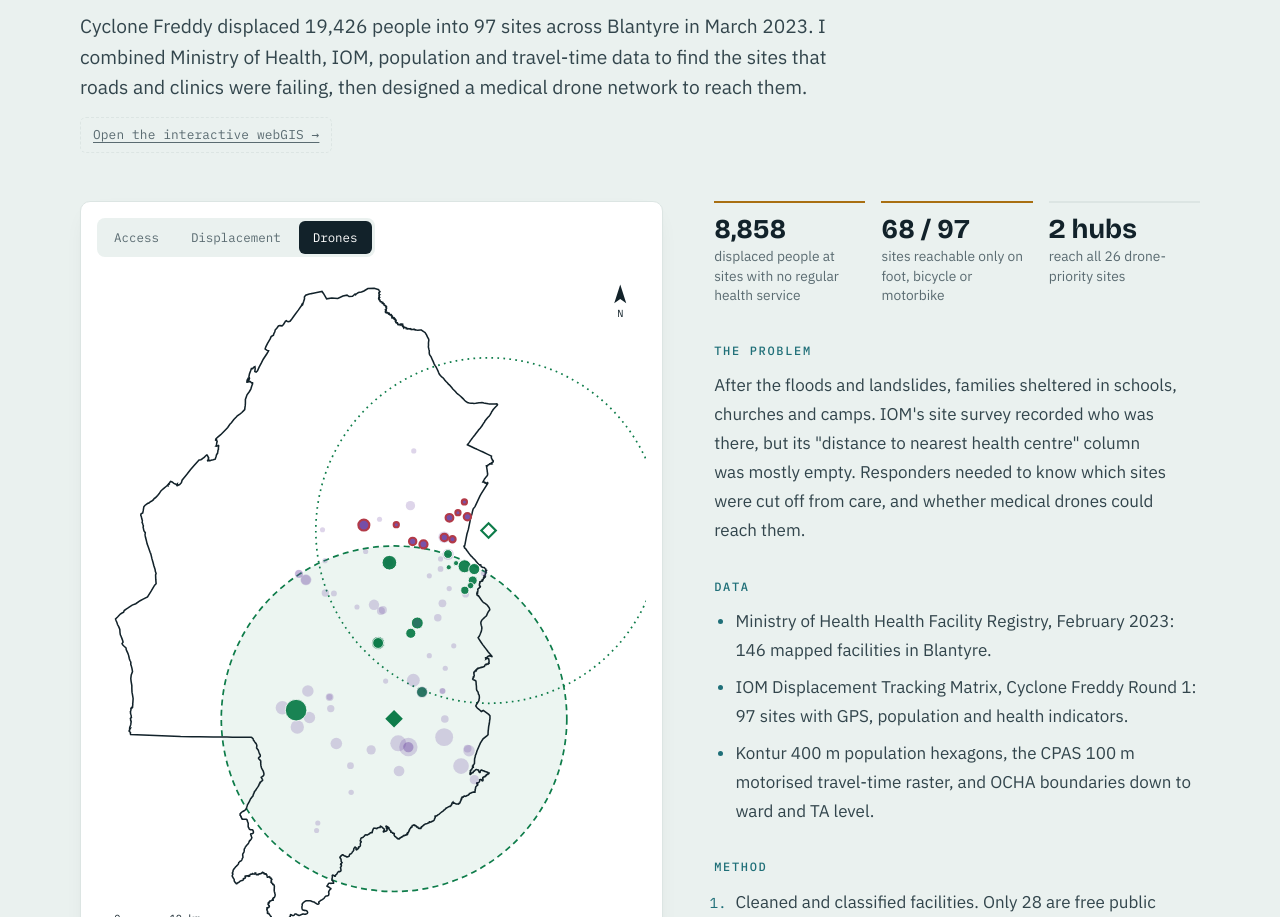
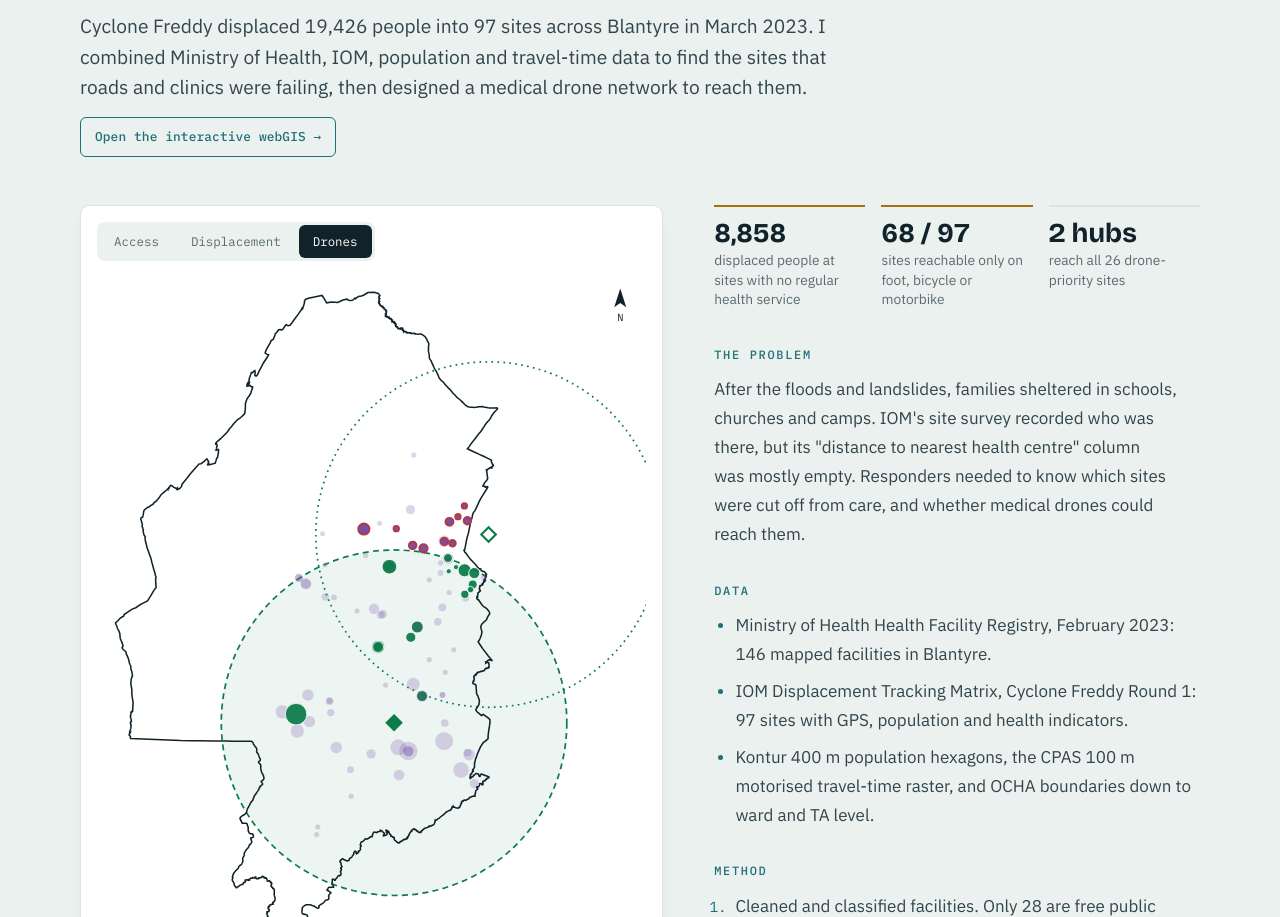
Before and after one commit to RudoKabambe/RudoKabambe.github.io, a plain HTML site: page index.html in a window 1280 px wide. Shown: the part 2144-3061 px from the top of the page. Drawn offline with nearby package versions, Linux system fonts and the light colour scheme.

Commit message:
Style the webGIS link as a button
Co-Authored-By: Claude Opus 5.5 <noreply@anthropic.com>

```diff
--- a/index.html
+++ b/index.html
@@ -109,7 +109,8 @@ section{padding-block:var(--gap-section);border-top:1px solid var(--line);scroll
 .todo .eyebrow{color:var(--ochre)}
 .tools{display:flex;flex-wrap:wrap;gap:6px;margin-top:6px}
 .chip{font-family:var(--f-mono);font-size:.74rem;padding:3px 10px;border:1px solid var(--line);border-radius:99px;color:var(--muted);background:var(--panel)}
-.live{color:var(--muted);border:1px dashed var(--line);border-radius:6px;padding:6px 12px;justify-self:start}
+.live{color:var(--teal);border:1px solid var(--teal);border-radius:6px;padding:8px 14px;justify-self:start;text-decoration:none;font-weight:500}
+a.live:hover{background:var(--teal-soft)}
 
 /* Map controls */
 .modes{display:flex;gap:4px;margin-bottom:12px;flex-wrap:wrap;padding:3px;background:var(--band);border-radius:8px;justify-self:start;width:max-content;max-width:100%}
```
